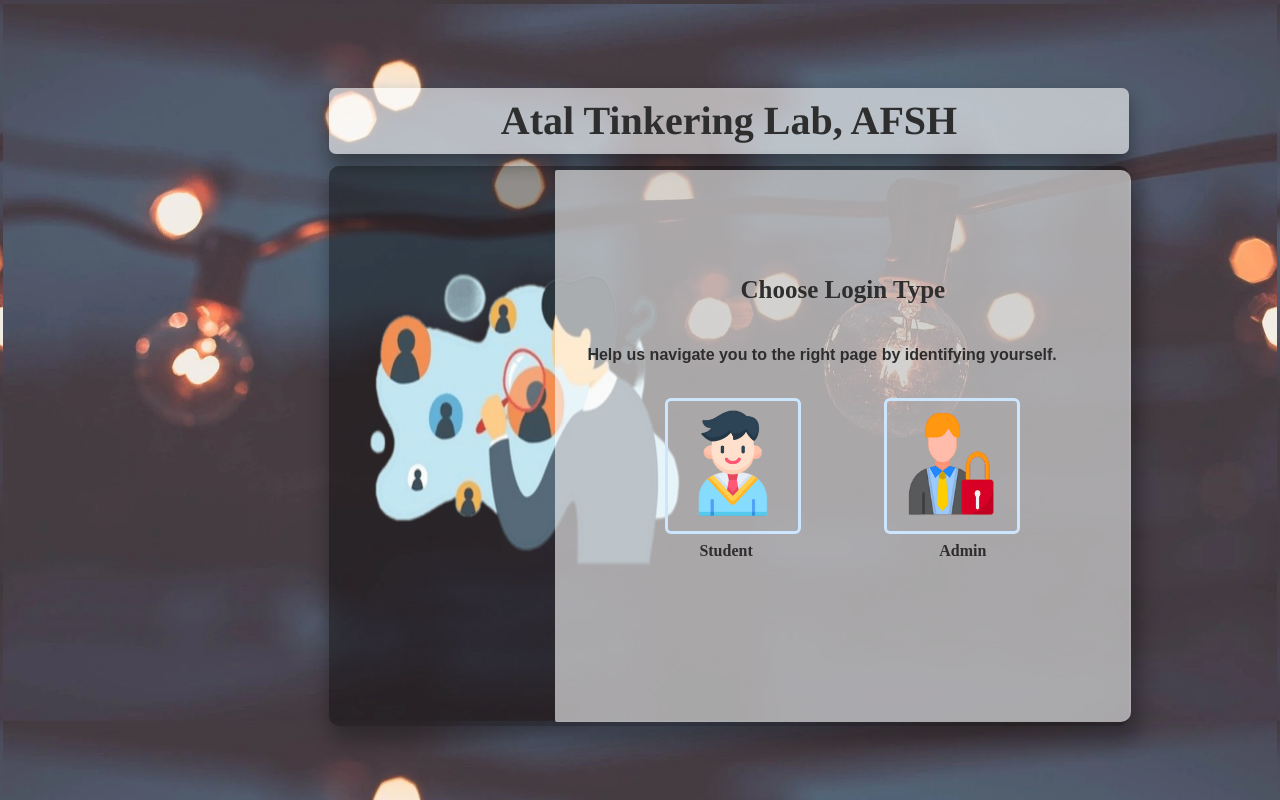
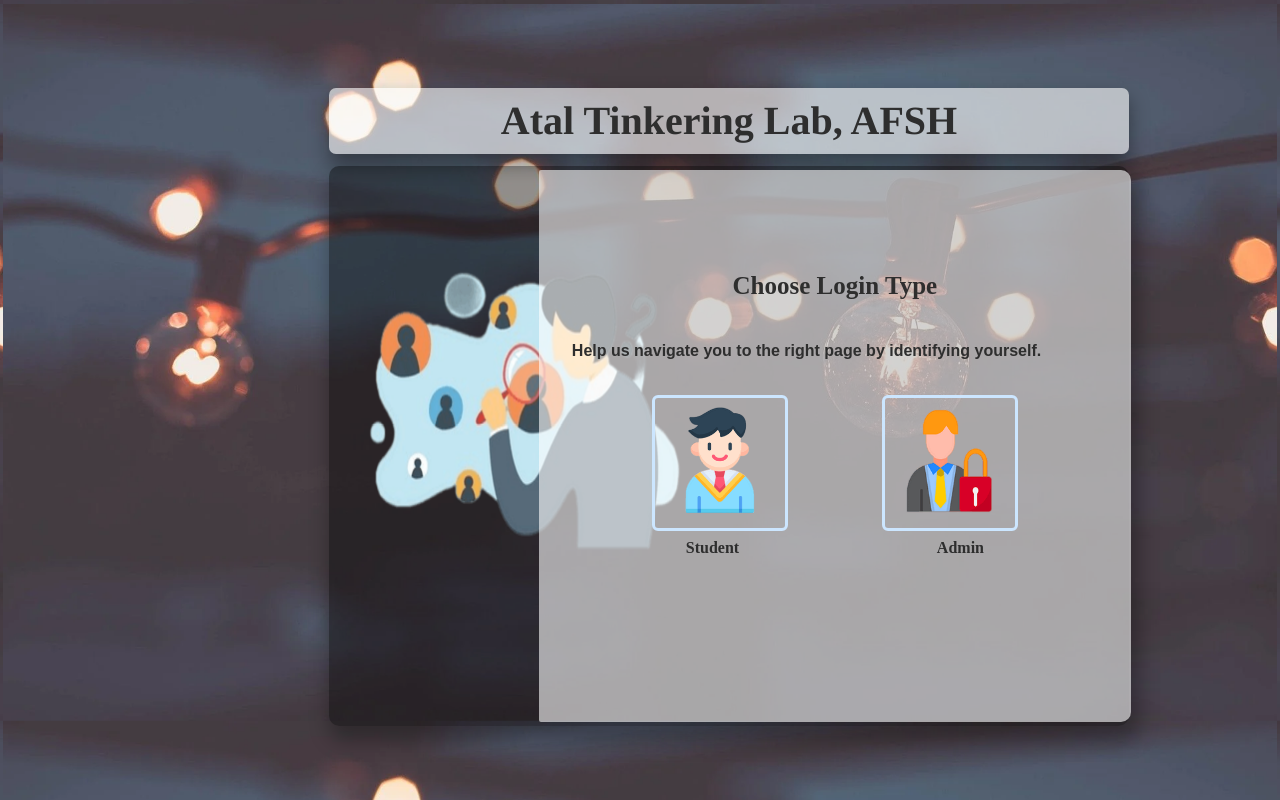
Before and after one commit to colab-acc/atl-lab-management-app, a Flask app: page / in a window 1280 px wide. Run offline with Flask 2, Linux system fonts and the light colour scheme; some libraries are stand-ins or nearby versions.

Commit message:
Add files via upload

```diff
--- a/templates/entry.html
+++ b/templates/entry.html
@@ -115,7 +115,7 @@
     margin-top: 10vh;
     padding-right: 1px;
     width: 47vh;
-    height: 40vh;
+    height: 38vh;
    }
 
    .imbox{
@@ -162,7 +162,7 @@
     padding: 10px;
     border-radius: 2px 10px 10px 2px;
     margin-top: -0.01%;
-    width: 72vh;
+    width: 74vh;
     max-width: 100%;
     align-content: center;
     float: right;
```
